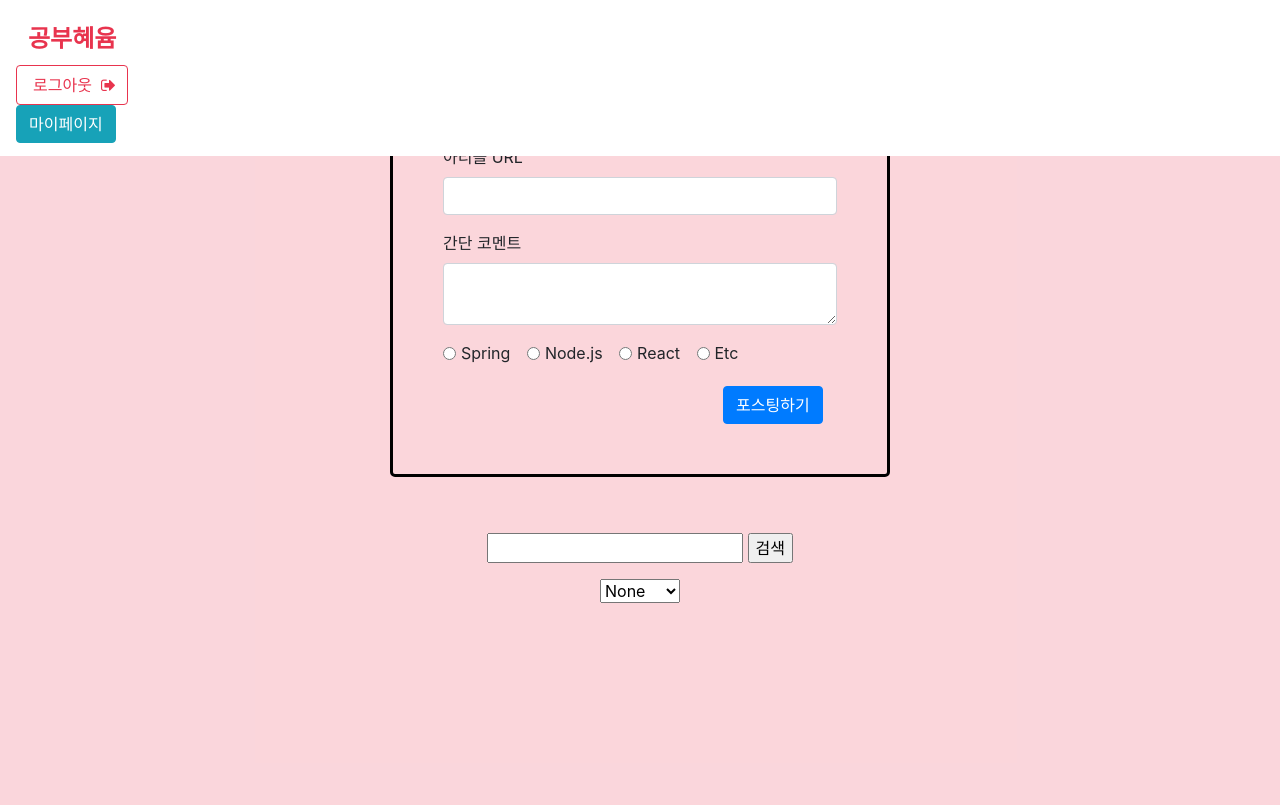
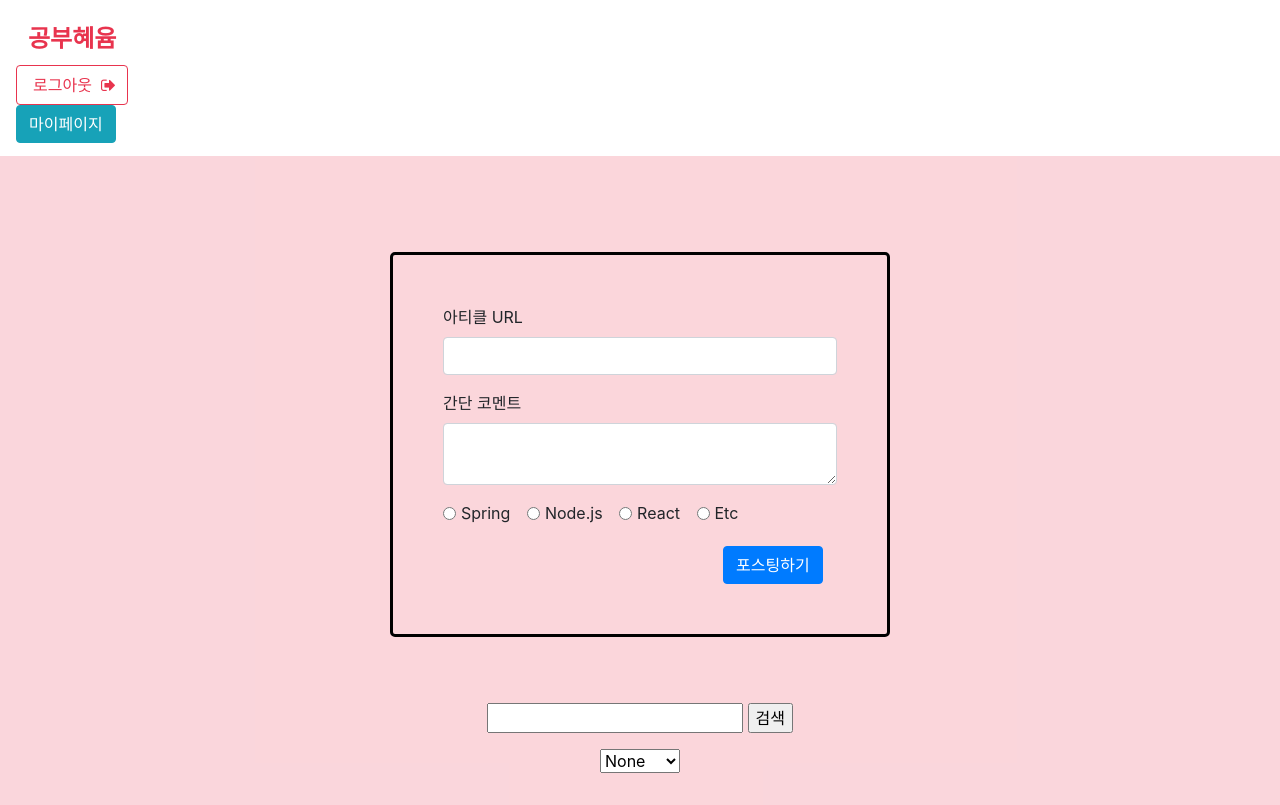
Before and after one commit to minkik715/mini_web_project, a Flask app: page / in a window 1280 px wide. Before the commit the page ends 603 px from the top, so only its background shows below. Run offline with Flask 2, Linux system fonts and the light colour scheme; data that the repository does not hold is empty; some libraries are stand-ins or nearby versions.

Commit message:
css 처리

```diff
--- a/app.py
+++ b/app.py
@@ -58,6 +58,7 @@ def login():
 
 @app.route('/sign_up/save', methods=['POST'])
 def sign_up():
+    # 유저객체를 생성했으면 더 쉽게 구현가능
     # 회원 가입 기능 구현 ajax로 아이디 패스워드를 받아서 패스워드를 해시화한 후 db에 저장
     username_receive = request.form['username_give']
     password_receive = request.form['password_give']
@@ -116,6 +117,8 @@ def saving():
     studyOption_receive = request.form['studyOption_give']
     headers = {
         'User-Agent': 'Mozilla/5.0 (Windows NT 10.0; Win64; x64)AppleWebKit/537.36 (KHTML, like Gecko) Chrome/73.0.3683.86 Safari/537.36'}
+
+    # 리뷰라는 객체를 만들었으면 db에 쌓이는게 훨씬 간단하게 들어갔을 것임
     data = requests.get(url_receive, headers=headers)
     soup = BeautifulSoup(data.text, 'html.parser')
     title = soup.select_one('meta[property="og:title"]')['content']
--- a/static/reviews.css
+++ b/static/reviews.css
@@ -53,7 +53,7 @@ input::-webkit-calendar-picker-indicator {
 
 #post-box {
     width: 500px;
-    margin: 40px auto;
+    margin: 200px 350px 50px 350px;
     padding: 50px;
     border: black solid;
     border-radius: 5px;
--- a/templates/reviews.html
+++ b/templates/reviews.html
@@ -31,7 +31,10 @@
 
 </head>
 <body>
-<nav class="navbar is-fixed-top is-white" role="navigation" aria-label="main navigation">
+
+
+<div id="wrap">
+    <nav class="navbar is-fixed-top is-white" role="navigation" aria-label="main navigation">
     <div class="navbar-brand">
         <a class="navbar-item" href="/">
             <strong class="is-sparta"
@@ -45,7 +48,6 @@
         <button type="button" class="btn btn-info" onclick="mypage()">마이페이지</button>
     </div>
 </nav>
-<div id="wrap">
     <div id="post-box" class="form-post">
         <div>
             <div class="form-group">
```
